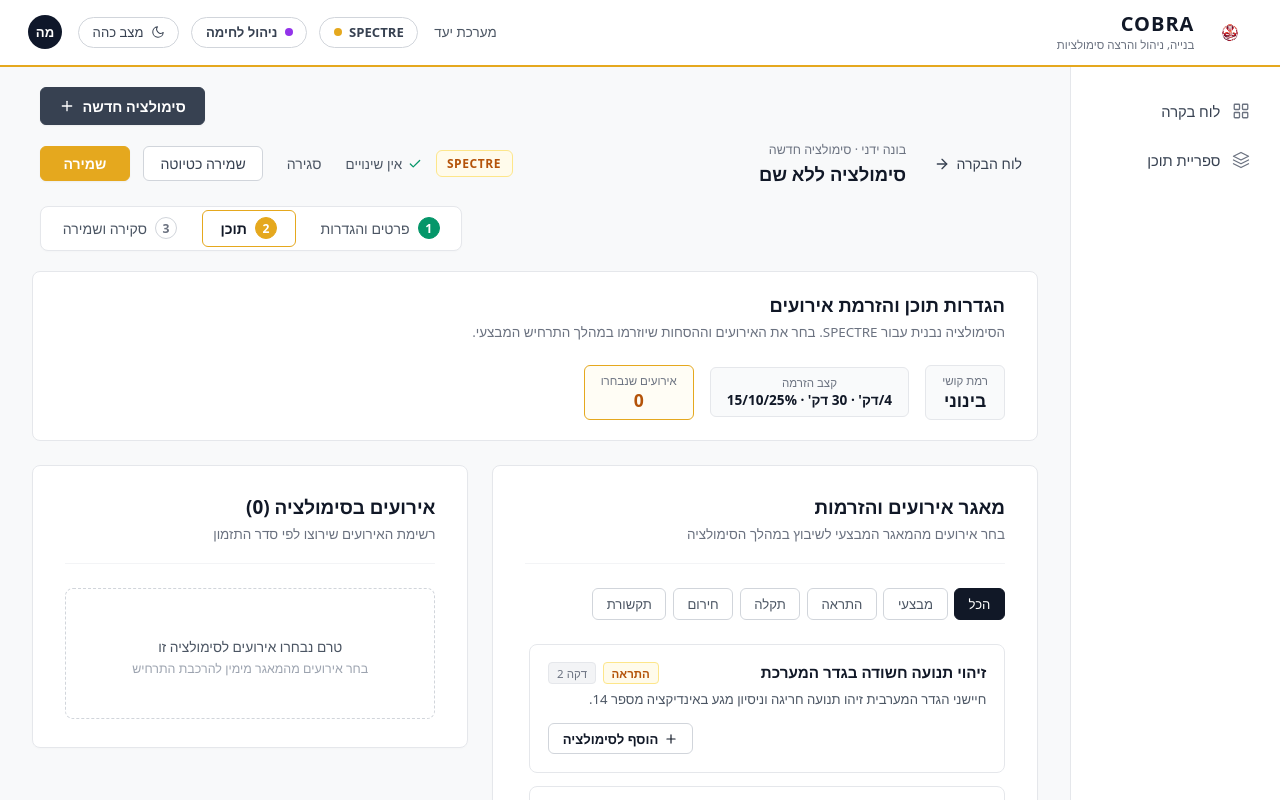
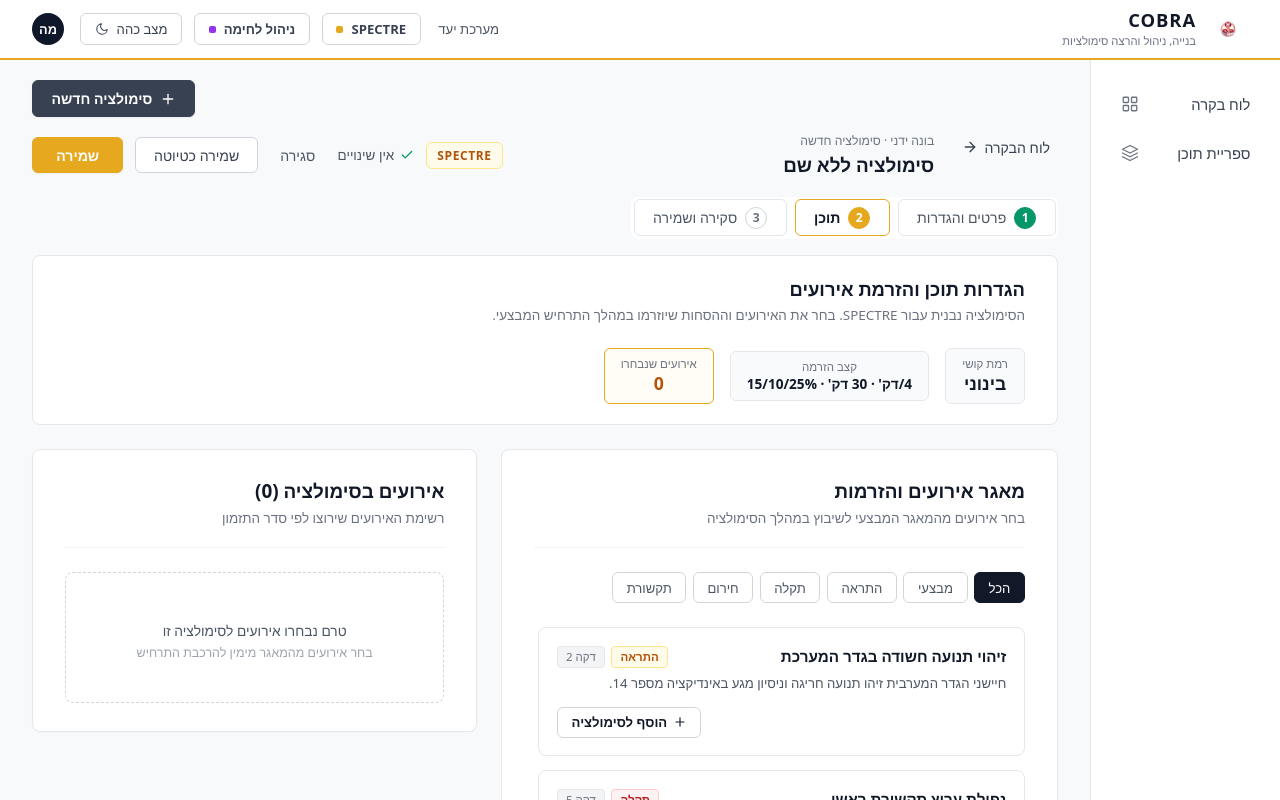
Before and after one commit to OrZafrani/ANAAREF, a React (Vite) app in the folder frontend/: page /simulations/events in a window 1280 px wide. Shown: the top 800 px of the page. Built offline with nearby package versions, Linux system fonts and the light colour scheme.

Commit message:
feat: perfect alignment of upper section, right-aligned stepper and mockup layout

```diff
--- a/frontend/src/components/BuilderHeader.css
+++ b/frontend/src/components/BuilderHeader.css
@@ -1,18 +1,30 @@
-/* Pre-bar for the Dark "+ סימולציה חדשה" button matching mockup */
+/* Wrapper to constrain all builder headers to same container as cards */
+.builder-header-container {
+  max-width: 1140px;
+  width: 100%;
+  margin: 0 auto;
+  padding: 1.25rem 2rem 0.5rem 2rem;
+  box-sizing: border-box;
+  display: flex;
+  flex-direction: column;
+  gap: 0.75rem;
+  direction: rtl;
+}
+
+/* Pre-bar: Dark "+ סימולציה חדשה" button on the LEFT */
 .builder-pre-bar {
-  padding: 1.25rem 2.5rem 0.5rem 2.5rem;
   display: flex;
-  justify-content: flex-start; /* in RTL, flex-start is on the right, but we want it on the left! */
-  direction: ltr; /* use ltr so flex-start is left */
+  justify-content: flex-end; /* in RTL, flex-end pushes to the LEFT side */
+  align-items: center;
 }
 
 .btn-dark-new-sim {
   background: #374151;
   color: #ffffff;
   border: 1px solid #374151;
-  padding: 0.55rem 1.15rem;
+  padding: 0.5rem 1.15rem;
   border-radius: 6px;
-  font-size: 0.9rem;
+  font-size: 0.88rem;
   font-weight: 600;
   cursor: pointer;
   display: inline-flex;
@@ -28,21 +40,18 @@
   border-color: #1f2937;
 }
 
-/* Builder Top Bar */
+/* Builder Top Bar (Action row) */
 .builder-top-bar {
-  background: transparent;
-  padding: 0.5rem 2.5rem;
   display: flex;
   justify-content: space-between;
   align-items: center;
   direction: rtl;
-  min-height: 60px;
-  box-sizing: border-box;
+  min-height: 52px;
 }
 
 .top-bar-right {
   display: flex;
-  align-items: center;
+  align-items: flex-start;
   gap: 1.25rem;
 }
 
@@ -56,7 +65,7 @@
   font-size: 0.88rem;
   font-weight: 500;
   cursor: pointer;
-  padding: 0.4rem 0.5rem;
+  padding: 0.35rem 0.5rem;
   border-radius: 6px;
   transition: background-color 0.15s ease, color 0.15s ease;
   font-family: inherit;
@@ -73,26 +82,27 @@
 }
 
 .sub-title-breadcrumb {
-  font-size: 0.78rem;
+  font-size: 0.76rem;
   color: #6b7280;
   margin-bottom: 0.15rem;
 }
 
 .main-title {
-  font-size: 1.15rem;
+  font-size: 1.18rem;
   font-weight: 700;
   color: #111827;
   margin: 0;
-  max-width: 400px;
+  max-width: 450px;
   white-space: nowrap;
   overflow: hidden;
   text-overflow: ellipsis;
 }
 
+/* Left side buttons */
 .top-bar-left {
   display: flex;
   align-items: center;
-  gap: 0.85rem;
+  gap: 0.75rem;
 }
 
 .badge-spectre {
@@ -142,7 +152,7 @@
   font-size: 0.88rem;
   font-weight: 500;
   cursor: pointer;
-  padding: 0.45rem 1rem;
+  padding: 0.45rem 1.1rem;
   border-radius: 6px;
   font-family: inherit;
   transition: all 0.15s ease;
@@ -161,7 +171,7 @@
   font-size: 0.88rem;
   font-weight: 600;
   cursor: pointer;
-  padding: 0.45rem 1.4rem;
+  padding: 0.45rem 1.45rem;
   border-radius: 6px;
   font-family: inherit;
   transition: all 0.15s ease;
@@ -173,33 +183,31 @@
   border-color: #d89b10;
 }
 
-/* Stepper Bar */
+/* Stepper Area: Positioned on the RIGHT in RTL */
 .builder-stepper-area {
-  padding: 0.75rem 2.5rem 1.25rem 2.5rem;
   display: flex;
-  justify-content: flex-end;
-  direction: rtl;
+  justify-content: flex-start; /* Aligned to the RIGHT in RTL */
+  margin-top: 0.25rem;
+  margin-bottom: 0.5rem;
 }
 
 .stepper-pill-group {
   display: inline-flex;
   align-items: center;
   background: #ffffff;
-  border: 1px solid #e5e7eb;
   border-radius: 8px;
-  box-shadow: 0 1px 2px rgba(0, 0, 0, 0.02);
-  padding: 0.2rem;
-  gap: 0.4rem;
+  padding: 0.15rem;
+  gap: 0.5rem;
 }
 
 .stepper-pill {
   display: inline-flex;
   align-items: center;
   gap: 0.5rem;
-  padding: 0.4rem 1.1rem;
+  padding: 0.4rem 1.15rem;
   border-radius: 6px;
-  border: 1px solid transparent;
-  background: transparent;
+  border: 1px solid #e5e7eb;
+  background: #ffffff;
   cursor: pointer;
   font-family: inherit;
   transition: all 0.15s ease;
@@ -210,7 +218,7 @@
 }
 
 .stepper-pill.active {
-  border-color: #e5a81e;
+  border: 1.5px solid #e5a81e;
   background-color: #ffffff;
 }
 
@@ -252,9 +260,7 @@
 }
 
 @media (max-width: 900px) {
-  .builder-pre-bar,
-  .builder-top-bar,
-  .builder-stepper-area {
+  .builder-header-container {
     padding-left: 1rem;
     padding-right: 1rem;
   }
--- a/frontend/src/components/BuilderHeader.tsx
+++ b/frontend/src/components/BuilderHeader.tsx
@@ -25,7 +25,7 @@
   const [isModalOpen, setIsModalOpen] = useState(false);
 
   return (
-    <>
+    <div className="builder-header-container">
       {/* Pre-bar containing "+ סימולציה חדשה" dark button matching mockup */}
       <div className="builder-pre-bar">
         <button
@@ -38,7 +38,7 @@
         </button>
       </div>
 
-      {/* Top Header Bar */}
+      {/* Action Row */}
       <div className="builder-top-bar">
         {/* Right side (RTL start) */}
         <div className="top-bar-right">
@@ -93,7 +93,7 @@
         </div>
       </div>
 
-      {/* Stepper Area */}
+      {/* Stepper Area (aligned to the right side underneath the title) */}
       <div className="builder-stepper-area">
         <div className="stepper-pill-group">
           <button
@@ -130,6 +130,6 @@
         isOpen={isModalOpen}
         onClose={() => setIsModalOpen(false)}
       />
-    </>
+    </div>
   );
 }
--- a/frontend/src/components/GlobalNavbar.css
+++ b/frontend/src/components/GlobalNavbar.css
@@ -1,12 +1,12 @@
 .global-navbar {
   background: #ffffff;
   border-bottom: 2px solid #e5a81e;
-  padding: 0.65rem 1.75rem;
+  padding: 0.5rem 2rem;
   display: flex;
   justify-content: space-between;
   align-items: center;
   direction: rtl;
-  min-height: 64px;
+  min-height: 60px;
   box-sizing: border-box;
   position: sticky;
   top: 0;
@@ -16,14 +16,14 @@
 .navbar-brand-section {
   display: flex;
   align-items: center;
-  gap: 0.85rem;
+  gap: 0.75rem;
   text-decoration: none;
   cursor: pointer;
 }
 
 .cobra-brand-logo {
-  width: 44px;
-  height: 44px;
+  width: 40px;
+  height: 40px;
   object-fit: contain;
   border-radius: 50%;
 }
@@ -34,16 +34,15 @@
 }
 
 .brand-title-main {
-  font-size: 1.25rem;
+  font-size: 1.15rem;
   font-weight: 800;
   color: #111827;
   letter-spacing: 0.05em;
   line-height: 1.1;
-  font-family: inherit;
 }
 
 .brand-tagline-sub {
-  font-size: 0.72rem;
+  font-size: 0.7rem;
   color: #6b7280;
   margin-top: 0.15rem;
 }
@@ -55,20 +54,20 @@
 }
 
 .target-sys-label {
-  font-size: 0.84rem;
+  font-size: 0.82rem;
   color: #4b5563;
   font-weight: 500;
-  margin-left: 0.25rem;
+  margin-left: 0.35rem;
 }
 
 .navbar-pill-btn {
   background: #ffffff;
   border: 1px solid #d1d5db;
-  border-radius: 999px;
-  padding: 0.35rem 0.85rem;
+  border-radius: 6px;
+  padding: 0.4rem 0.85rem;
   display: inline-flex;
   align-items: center;
-  gap: 0.45rem;
+  gap: 0.5rem;
   font-size: 0.82rem;
   font-weight: 600;
   color: #374151;
@@ -82,15 +81,10 @@
   background-color: #f9fafb;
 }
 
-.navbar-pill-btn.active-target {
-  border-color: #d1d5db;
-  background: #ffffff;
-}
-
 .pill-dot {
-  width: 8px;
-  height: 8px;
-  border-radius: 50%;
+  width: 7px;
+  height: 7px;
+  border-radius: 2px;
   flex-shrink: 0;
 }
 
@@ -105,11 +99,11 @@
 .btn-darkmode-toggle {
   background: #ffffff;
   border: 1px solid #d1d5db;
-  border-radius: 999px;
-  padding: 0.35rem 0.85rem;
+  border-radius: 6px;
+  padding: 0.4rem 0.85rem;
   display: inline-flex;
   align-items: center;
-  gap: 0.45rem;
+  gap: 0.5rem;
   font-size: 0.82rem;
   color: #374151;
   cursor: pointer;
@@ -123,15 +117,15 @@
 }
 
 .user-avatar-badge {
-  width: 34px;
-  height: 34px;
+  width: 32px;
+  height: 32px;
   border-radius: 50%;
   background: #0f172a;
   color: #ffffff;
   display: flex;
   align-items: center;
   justify-content: center;
-  font-size: 0.82rem;
+  font-size: 0.8rem;
   font-weight: 700;
   margin-right: 0.25rem;
   user-select: none;
--- a/frontend/src/components/GlobalNavbar.tsx
+++ b/frontend/src/components/GlobalNavbar.tsx
@@ -6,7 +6,7 @@
 export default function GlobalNavbar() {
   return (
     <header className="global-navbar">
-      {/* Right side: Cobra Brand */}
+      {/* Right side: Cobra Brand Logo & Title */}
       <Link to="/" className="navbar-brand-section" title="חזרה לדף הראשי">
         <img src="/cobra_logo.png" alt="COBRA" className="cobra-brand-logo" />
         <div className="brand-text-block">
@@ -25,13 +25,13 @@
         </button>
 
         <button type="button" className="navbar-pill-btn">
+          <span>ניהול לחימה</span>
           <span className="pill-dot dot-purple" />
-          <span>ניהול לחימה</span>
         </button>
 
         <button type="button" className="btn-darkmode-toggle">
+          <span>מצב כהה</span>
           <MoonIcon size={14} />
-          <span>מצב כהה</span>
         </button>
 
         <div className="user-avatar-badge" title="משתמש מחובר">
--- a/frontend/src/components/Sidebar.css
+++ b/frontend/src/components/Sidebar.css
@@ -1,6 +1,6 @@
 .app-sidebar {
-  width: 210px;
-  min-width: 210px;
+  width: 190px;
+  min-width: 190px;
   background: #ffffff;
   border-left: 1px solid #e5e7eb;
   padding: 1.5rem 1rem;
@@ -14,7 +14,7 @@
 .sidebar-nav-item {
   display: flex;
   align-items: center;
-  gap: 0.75rem;
+  justify-content: space-between;
   padding: 0.65rem 0.85rem;
   border-radius: 6px;
   color: #374151;
@@ -27,7 +27,7 @@
   width: 100%;
   font-family: inherit;
   transition: all 0.15s ease;
-  text-align: right;
+  box-sizing: border-box;
 }
 
 .sidebar-nav-item:hover {
@@ -53,9 +53,9 @@
 
 @media (max-width: 768px) {
   .app-sidebar {
-    width: 68px;
-    min-width: 68px;
-    padding: 1rem 0.5rem;
+    width: 60px;
+    min-width: 60px;
+    padding: 1rem 0.25rem;
     align-items: center;
   }
   .sidebar-item-text {
--- a/frontend/src/components/Sidebar.tsx
+++ b/frontend/src/components/Sidebar.tsx
@@ -11,10 +11,10 @@
         className={({ isActive }) => `sidebar-nav-item ${isActive ? 'active' : ''}`}
         title="לוח בקרה"
       >
+        <span className="sidebar-item-text">לוח בקרה</span>
         <span className="sidebar-item-icon">
           <DashboardGridIcon size={18} />
         </span>
-        <span className="sidebar-item-text">לוח בקרה</span>
       </NavLink>
 
       <NavLink
@@ -22,10 +22,10 @@
         className={({ isActive }) => `sidebar-nav-item ${isActive ? 'active' : ''}`}
         title="ספריית תוכן"
       >
+        <span className="sidebar-item-text">ספריית תוכן</span>
         <span className="sidebar-item-icon">
           <ContentLibraryIcon size={18} />
         </span>
-        <span className="sidebar-item-text">ספריית תוכן</span>
       </NavLink>
     </aside>
   );
```
